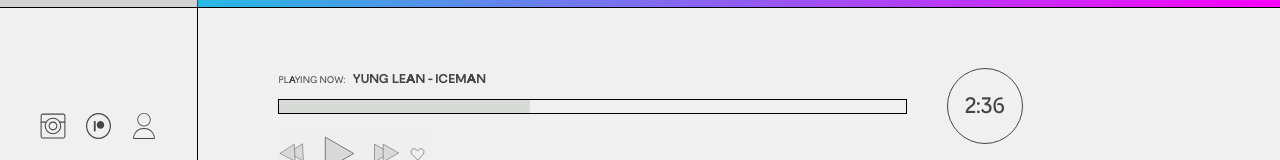
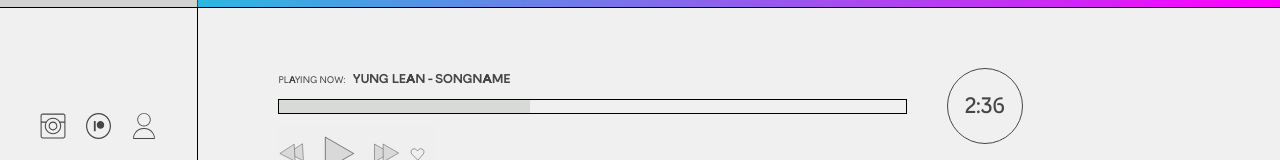
Before and after one commit to heckspoiler/yame_radio, a Next.js app: page / in a window 1280 px wide. Shown: the part 569-729 px from the top of the page. Built offline with nearby package versions, Linux system fonts and the light colour scheme.

Commit message:
zustand basics work, now trying the rest

```diff
--- a/app/components/Home/LowerSection/AudioPlayerContainer/AudioPlayer/AudioPlayer.tsx
+++ b/app/components/Home/LowerSection/AudioPlayerContainer/AudioPlayer/AudioPlayer.tsx
@@ -9,16 +9,18 @@
 import { TimeStamp } from './TimeStamp/TimeStamp';
 import styles from './audioPlayer.module.css';
 import { allSongs } from '../../../../../../songmockup';
+import musicPlayerStore from '@/app/store/musicPlayerStore';
 
 type Props = {};
 
 const AudioPlayer = (props: Props) => {
+  const songTitle = musicPlayerStore((state) => state.songTitle); // zustand hook for updating song title
   return (
     <div className={styles.audioPlayer}>
       <div className={styles.playerVitals}>
         <p className={styles.songInfo}>
           Playing Now:{' '}
-          <span className={styles.trackName}>Yung Lean - Iceman</span>
+          <span className={styles.trackName}>{`Yung Lean - ${songTitle}`}</span>
         </p>
         <div className={styles.progressAndTime}>
           <ProgressBar />
--- a/app/components/Home/Sidebar/Sidebar.tsx
+++ b/app/components/Home/Sidebar/Sidebar.tsx
@@ -4,8 +4,16 @@
 import styles from './sidebar.module.css';
 import SideBarItem from './SidebarItem/SideBarItem';
 import axios from 'axios';
+import musicPlayerStore from '@/app/store/musicPlayerStore';
 
-const radioStations = [
+interface RadioStation {
+  id: number;
+  name: string;
+  endpoint: string;
+  afterContent: string;
+}
+
+const radioStations: RadioStation[] = [
   {
     id: 1,
     name: 'Fluffy',
@@ -57,7 +65,9 @@
     try {
       const response = await axios.get(`http://localhost:4000/api/songs`);
       setStationData(response.data);
-      console.log(`Data for ${stationName}:`, response.data);
+      console.log(`Data for ${stationName}:`, response.data[0].song.title);
+      musicPlayerStore.getState().setSongTitle(response.data[0].song.title);
+      console.log('state: ', musicPlayerStore.getState().songTitle);
     } catch (error) {
       console.error(`Error fetching data for ${stationName}:`, error);
     }
@@ -70,6 +80,7 @@
           <SideBarItem
             key={station.id}
             name={station.name}
+            data-endpoint={station.endpoint}
             onClick={() => fetchStationData(station.name)}
             afterContent={station.afterContent}
           />
--- a/app/store/musicPlayerStore.ts
+++ b/app/store/musicPlayerStore.ts
@@ -3,15 +3,18 @@
 interface MusicPlayerState {
   songTitle: string;
   artist: string;
+  duration: number;
   link: string;
-  length: number;
+  setSongTitle: (title: string) => void;
+  setArtist: (artist: string) => void;
 }
 
 const musicPlayerStore = create<MusicPlayerState>((set) => ({
-  songTitle: 'default',
-  artist: 'default',
-  link: 'default',
-  length: 0,
+  songTitle: 'Songname',
+  artist: 'Artist - ',
+  duration: 0,
+  link: '',
+  setSongTitle: (title) => set({ songTitle: title }),
+  setArtist: (artist) => set({ artist: artist }),
 }));
-
 export default musicPlayerStore;
```
